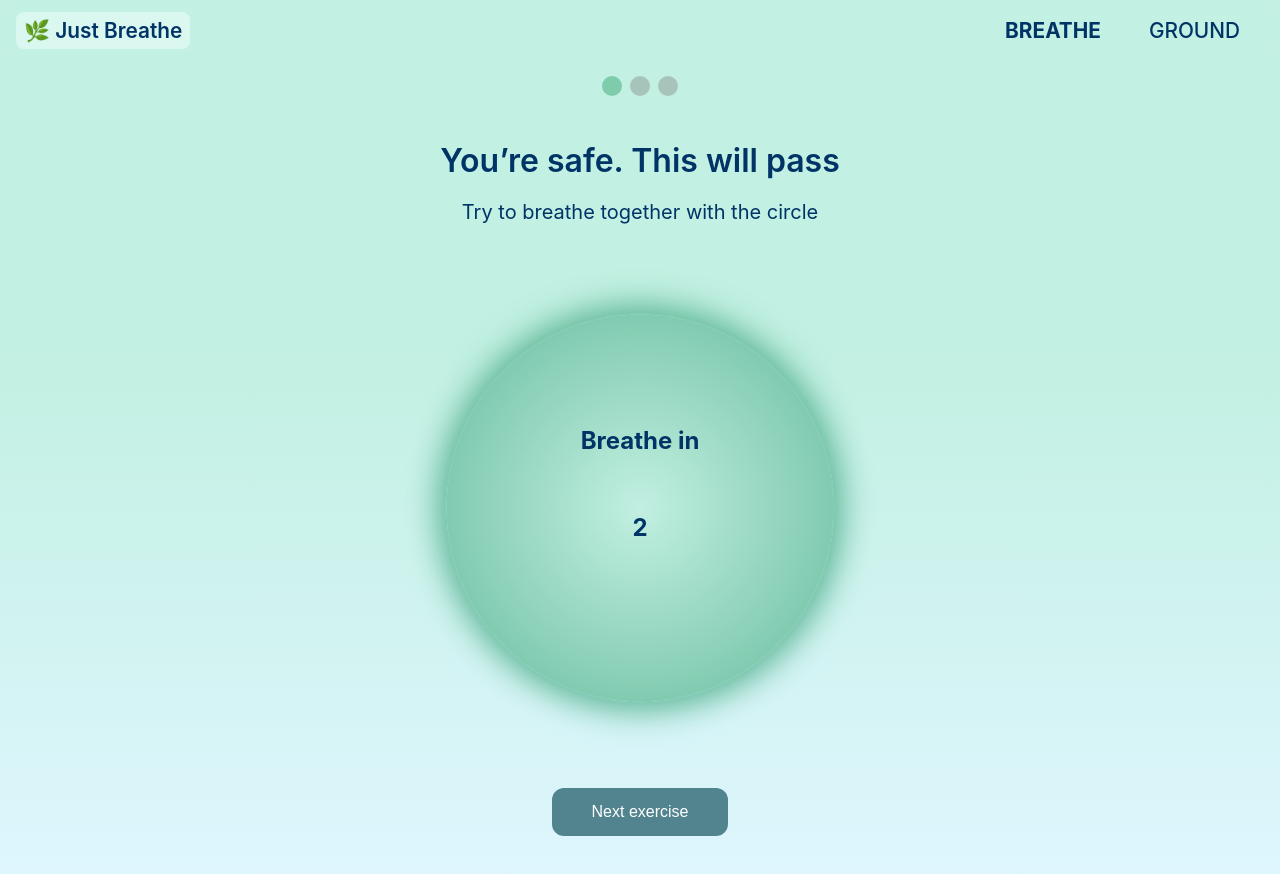
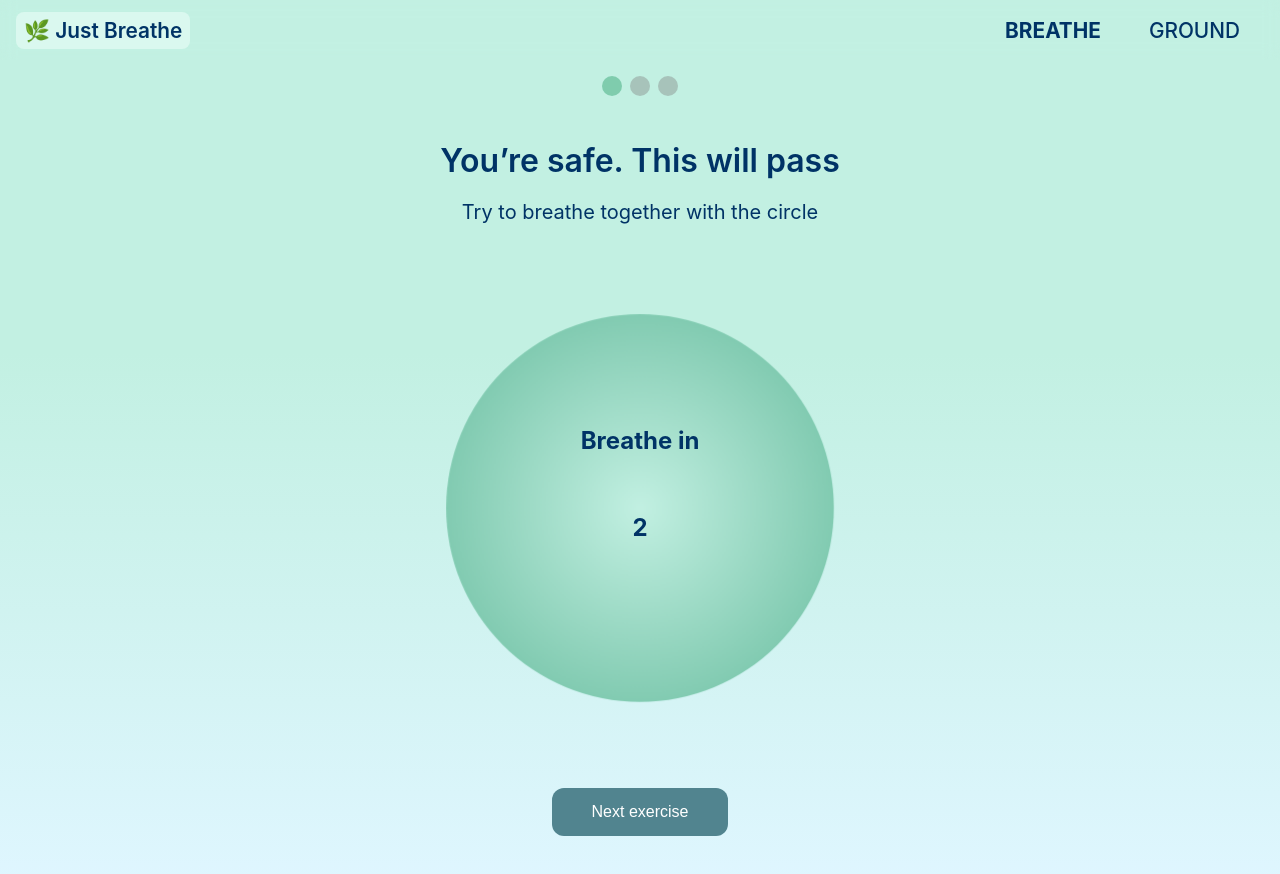
Before and after one commit to Eka1984/panic-tools, a React (Vite) app: page / in a window 1280 px wide. Shown: the top 874 px of the page. Built offline with nearby package versions, Linux system fonts and the light colour scheme; a web font is replaced by a local one.

Commit message:
style(BreathingCircle): remove shadow

```diff
--- a/src/components/BreathingCircle/BreathingCircle.module.css
+++ b/src/components/BreathingCircle/BreathingCircle.module.css
@@ -10,7 +10,6 @@
   height: 100%;
   border-radius: 50%;
   background: var(--circle-gradient);
-  box-shadow: 0 0 40px 10px var(--lime-green);
   transition: all 4.4s linear;
   transform: scale(0.7);
 }
```
